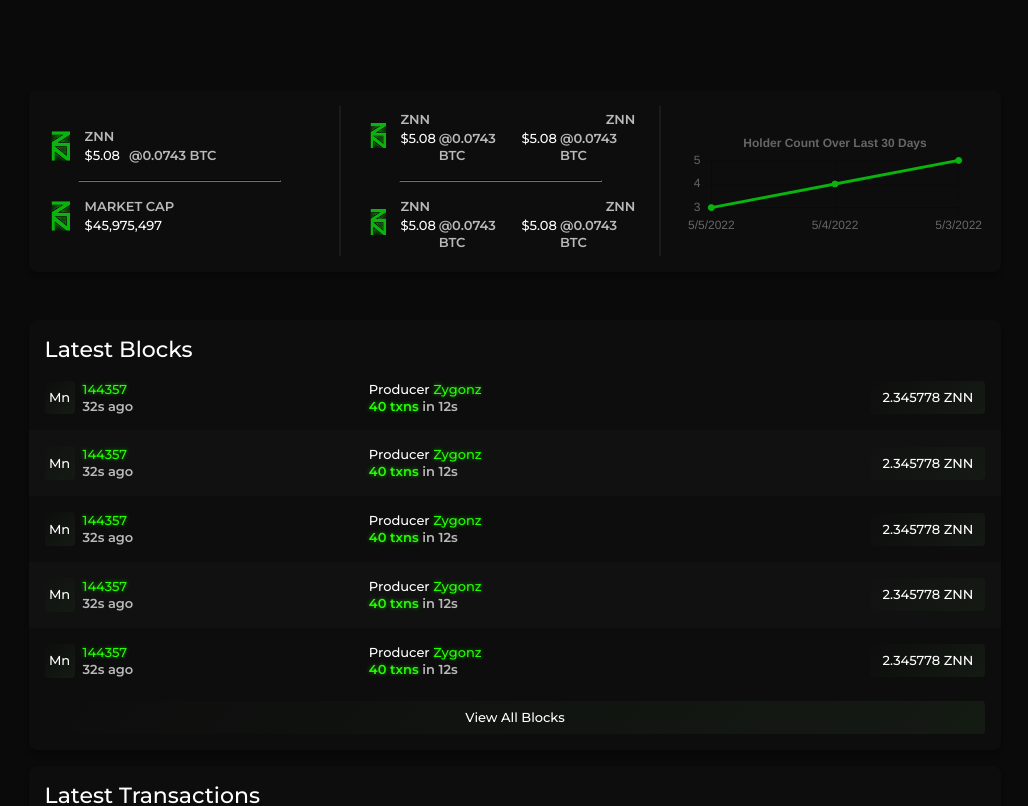
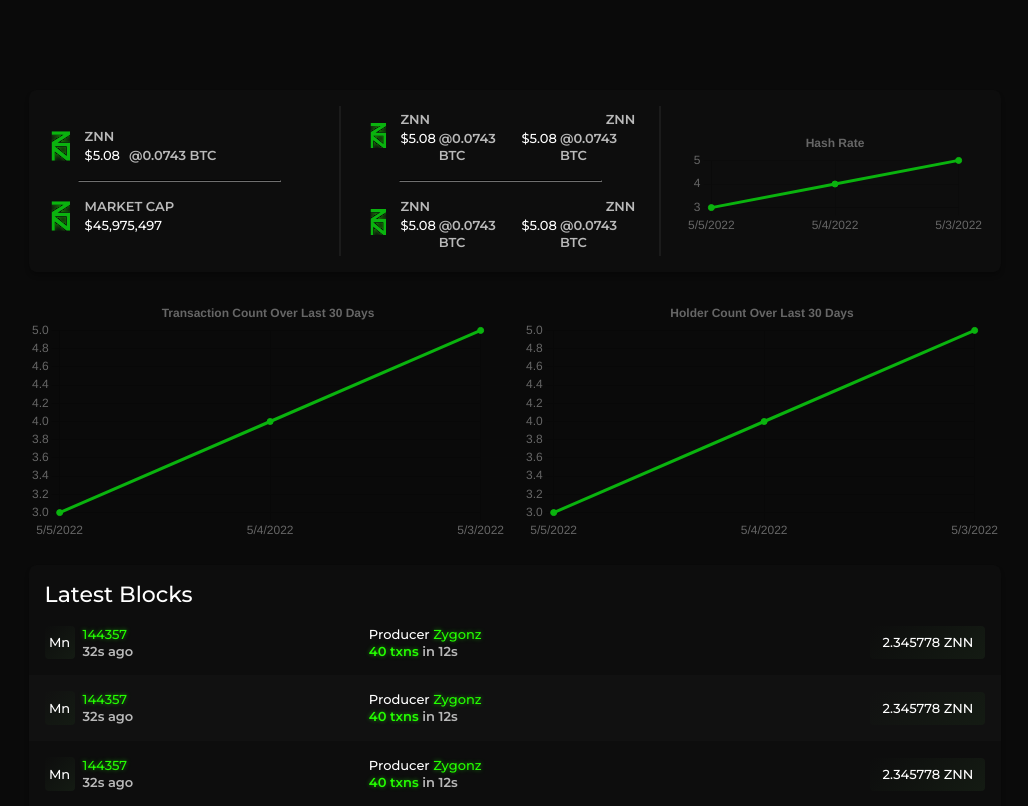
Before and after one commit to nntcao/zenonscraper-nextjs, a Next.js app: page / in a window 1280 px wide. Shown: the part 642-1448 px from the top of the page, without its empty margins (125-1153 px from the left). Built offline with nearby package versions, Linux system fonts and the light colour scheme.

Commit message:
Updated charts in DataSection

```diff
--- a/components/Sections/DataSection/DataSection.module.scss
+++ b/components/Sections/DataSection/DataSection.module.scss
@@ -27,3 +27,17 @@
     flex-basis: 49%;
     min-width: 580px;
 }
+
+.charts {
+    display: flex;
+    flex-direction: row;
+    flex-wrap: wrap;
+    gap: 16px;
+    width: 100%;
+
+}
+
+.chartWrapper {
+    width: calc(50% - 8px);
+    height: 245px;
+}
--- a/components/Sections/DataSection/DataSection.tsx
+++ b/components/Sections/DataSection/DataSection.tsx
@@ -3,6 +3,9 @@ import LatestBlocksTable from '../../Tables/LatestBlocksTable/LatestBlocksTable'
 import LatestTransactionsTable from '../../Tables/LatestTransactionsTable/LatestTransactionsTable'
 import GeneralDashboard from './GeneralDashboard/GeneralDashboard'
 import styles from './DataSection.module.scss'
+import TransactionCountChart from '../../Charts/TransactionCountChart/TransactionCountChart'
+import HashRateChart from '../../Charts/HashRateChart/HashRateChart'
+import HoldersChart from '../../Charts/HoldersChart/HoldersChart'
 
 export default function DataSection(props) {
     return (
@@ -10,8 +13,12 @@ export default function DataSection(props) {
             <div className={styles.container}>
                 <GeneralDashboard />
                 <div className={styles.charts}>
-                    {/* <Chart /> */}
-                    {/* <Chart /> */}
+                    <div className={styles.chartWrapper}>
+                        <TransactionCountChart />
+                    </div>
+                    <div className={styles.chartWrapper}>
+                        <HoldersChart />
+                    </div>
                 </div>
                 <div className={styles.tables}>
                     <Card className={styles.stretchWrapper}
--- a/components/Sections/DataSection/GeneralDashboard/GeneralDashboard.tsx
+++ b/components/Sections/DataSection/GeneralDashboard/GeneralDashboard.tsx
@@ -4,7 +4,7 @@ import styles from './GeneralDashboard.module.scss'
 import TextMedium from '../../../GenericComponents/TextMedium/TextMedium'
 import Icon from '../../../GenericComponents/Icon/Icon'
 import Card from '../../../GenericComponents/Card/Card'
-import HoldersChart from '../../../Charts/HoldersChart/HoldersChart'
+import HashRateChart from '../../../Charts/HashRateChart/HashRateChart'
 
 export default function GeneralDashboard(props) {
     return (
@@ -84,7 +84,7 @@ export default function GeneralDashboard(props) {
                 </div>
                 <div className={styles.vr} />
                 <div className={`${styles.column} ${styles.chartWrapper}`}>
-                    <HoldersChart />
+                    <HashRateChart />
                 </div>
             </div>
         </Card>
```
